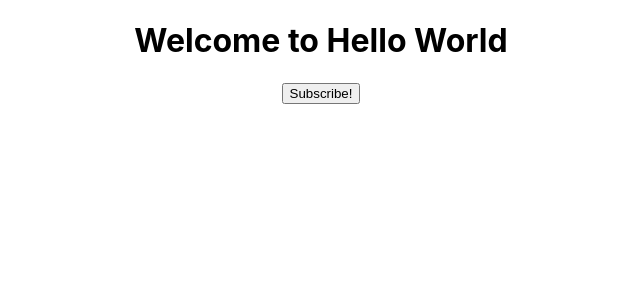
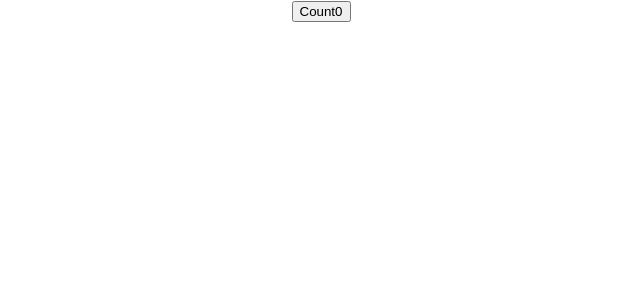
Before and after one commit to rishabhmanan/hello-world, a React (Create React App) app: page / in a window 1280 px wide. Shown: the top 300 px of the page, without its empty margins (319-959 px from the left). Built offline with nearby package versions, Linux system fonts and the light colour scheme.

Commit message:
basic counter component through useState Hook

```diff
--- a/src/App.js
+++ b/src/App.js
@@ -4,6 +4,7 @@
 import Greet from "./components/greet"
 import Hello from "./components/hello"
 import Message from "./components/message"
+import HookCounter from './components/HookCounter';
 
 class App extends Component {
   render() {
@@ -13,7 +14,8 @@
         {/* <Greet name="User" heroName="Superman"/> */}
         {/* <Greet name="Name" heroName="Flash"/> */}
         {/* <Hello/> */}
-        <Message />
+        {/* <Message /> */}
+        <HookCounter/>
       </div>
     )
   }
--- /dev/null
+++ b/src/components/HookCounter.js
@@ -0,0 +1,14 @@
+import React, {useState} from 'react'
+
+function HookCounter() {
+
+    const [count, setcount] = useState(0)
+
+    return (
+        <div>
+        <button onClick={() => setcount(count - 1)}> Count{count}</button>
+        </div>
+    )
+}
+
+export default HookCounter
```
